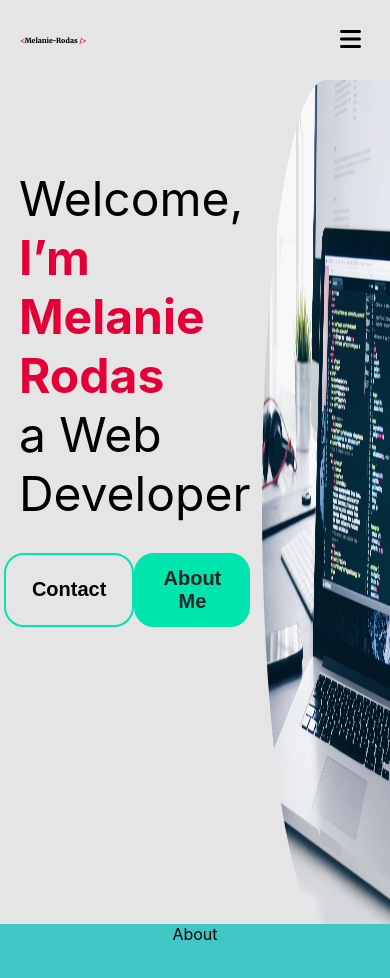
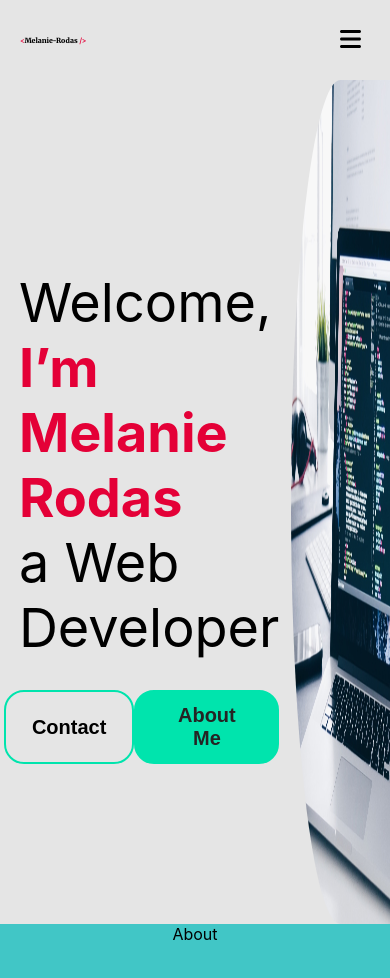
Before and after one commit to melanierolo/Portfolio-react, a React (Create React App) app: page / in a window 390 px wide. Shown: the top 978 px of the page. Built offline with nearby package versions, Linux system fonts and the light colour scheme.

Commit message:
improved a home section for on desktop

```diff
--- a/src/components/Home/style.css
+++ b/src/components/Home/style.css
@@ -9,17 +9,18 @@
   background-color: var(--backgroundPage);
   display: flex;
   justify-content: flex-end;
+  align-items: center;
 }
 
 .home .home-content {
   position: static;
-  padding: 12% 4% 0% 1%;
+  padding: 0% 6% 0% 0%;
 }
 
 .home .home-content .home-message {
   margin: 0 0 0 20px;
   text-align: left;
-  font-size: 56px;
+  font-size: 60px;
   padding: 30px 0;
 }
 
@@ -43,10 +44,21 @@
 @media screen and (max-width: 1200px) {
   .home .home-content {
     position: static;
-    padding: 15% 3% 0% 1%;
+    padding: 0% 2% 0% 1%;
   }
   .home .home-content .home-message {
-    font-size: 48px;
+    font-size: 42px;
     margin: 0 0 0 15px;
   }
 }
+
+@media screen and (max-width: 1450px) {
+  .home .home-content {
+    position: static;
+    padding: 0% 3% 0% 1%;
+  }
+  .home .home-content .home-message {
+    font-size: 54px;
+    margin: 0 0 0 15px;
+  }
+}
```
